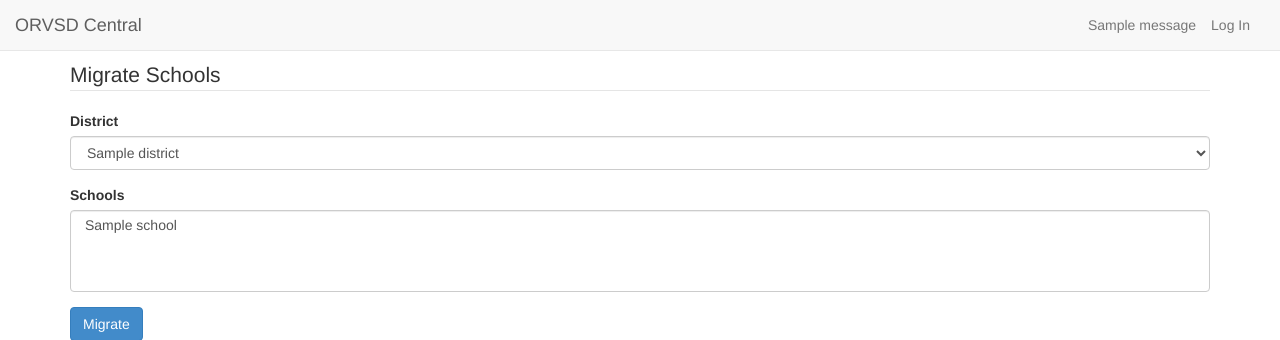
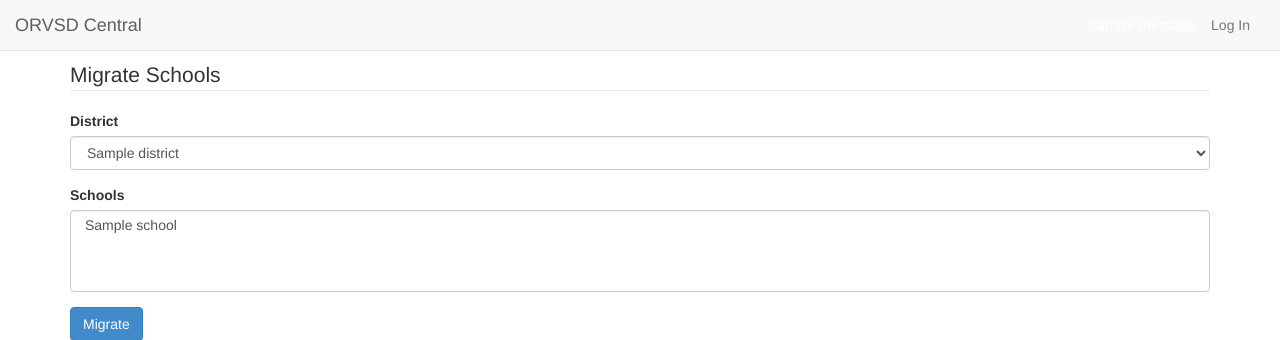
Before and after one commit to osuosl/orvsd_central, a Python web app: template orvsd_central/templates/migrate.html in a window 1280 px wide. Shown: the top 340 px of the page. Run offline with Jinja, Linux system fonts and the light colour scheme; the template is opened without the code that fills it: most values are stand-ins (such as "Sample title", 1, 10 or a date in 2020); one stand-in notice (Sample message) is shown.

Commit message:
apply classes to the messages
refs #53

```diff
--- a/orvsd_central/templates/navbar.html
+++ b/orvsd_central/templates/navbar.html
@@ -88,7 +88,7 @@
                 <ul id="flash" class="nav navbar-nav navbar-right">
                 {% if messages %}
                     {% for category, message in messages %}
-                        <li class="navbar-text"><div class="flash_{{category}}">{{message}}</div></li>
+                        <li class="navbar-text"><div class="flash flash_{{category}}">{{message}}</div></li>
                     {%endfor%}
                 {%endif%}
               </ul>
```
